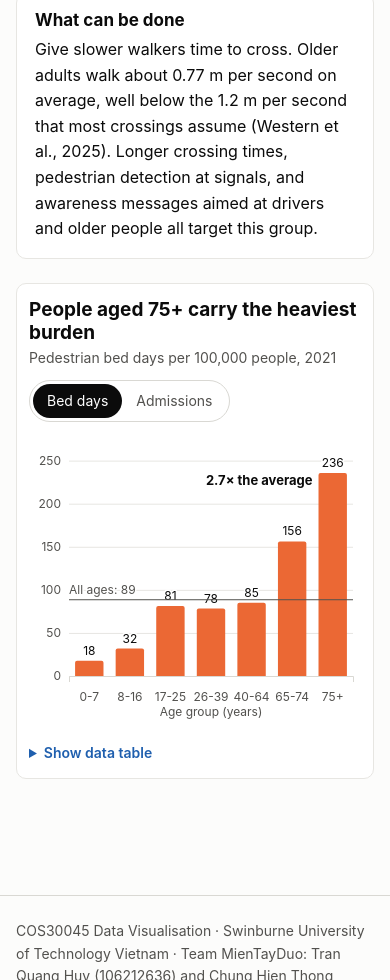
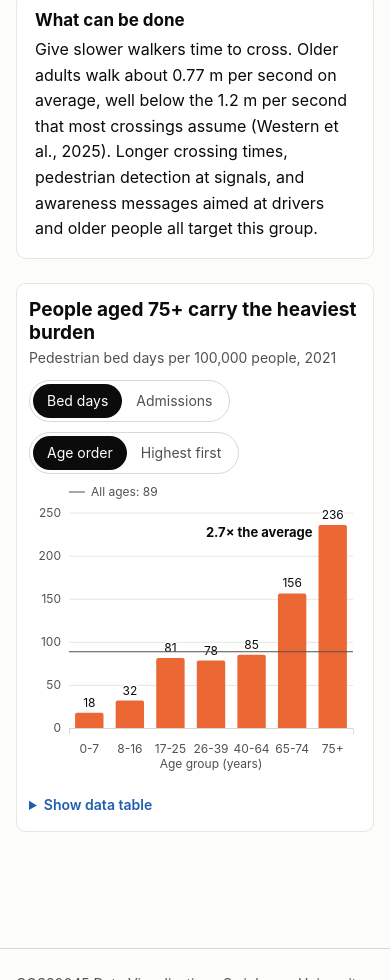
Before and after one commit to Bryan-tran-ivc/COS30045-MienTayDuo-Project-Design-Book-and-Website, a plain HTML site: page story-older.html in a window 390 px wide. Shown: the part 452-1432 px from the top of the page. Drawn offline with Linux system fonts and the light colour scheme.

Commit message:
feat(chart-c): sort by age or highest first [2.4]
- New "Order" toggle (Age order | Highest first, aria-pressed). Highest
  first sorts by the current measure and re-sorts when the measure changes;
  bars, value labels, axis labels and the age band move in one keyed
  transition (0 ms with reduced motion).
- The 75+ annotation sits left of its bar in the right half and right of
  it in the left half, so it is never cut off.
- Reference label: at the end of the chart with the lower bar on wider
  screens; on phones in the strip above the plot with a line sample (it
  collided with the 9.8 label in the admissions view at 375 px).

```diff
--- a/js/chart-c-age-rates.js
+++ b/js/chart-c-age-rates.js
@@ -1,7 +1,7 @@
 /* File: js/chart-c-age-rates.js
  * Purpose: Chart C (Story 1, older people, RQ4) – pedestrian bed days or admissions per 100,000 people by age group,
- *          2021, with a reference line at the all-ages rate. A toggle switches the measure; the reader's age group
- *          (SPEC §3.0.4) is marked.
+ *          2021, with a reference line at the all-ages rate. Toggles switch the measure and the order (age order or
+ *          highest first); the reader's age group (SPEC §3.0.4) is marked.
  * Project: COS30045 · Team MienTayDuo · "Few cases, long stays"
  */
 
@@ -54,8 +54,9 @@ const drawChartC = () => {
   inner.append("g").attr("class", "value-labels");
   const ref = inner.append("g").attr("class", "reference");
   ref.append("line").attr("class", "ref-line").attr("x1", 0).attr("x2", size.innerWidth);
-  ref.append("text").attr("class", "ref-label").attr("x", 0).attr("dy", "-0.45em");
-  inner.append("text").attr("class", "annotation annotation-75").attr("text-anchor", "end");
+  ref.append("line").attr("class", "ref-line ref-sample"); // short line sample next to the label on phones
+  ref.append("text").attr("class", "ref-label");
+  inner.append("text").attr("class", "annotation annotation-75");
   inner.append("g").attr("class", "hits");
 
   if (revealed.c) {
@@ -99,6 +100,18 @@ const updateChartC = (instant = false, atBaseline = false) => {
     .transition(t)
     .call(d3.axisLeft(y).ticks(5).tickSize(-size.innerWidth).tickPadding(8).tickFormat(d3.format(",")));
 
+  // Sort (SPEC §4.C, task 2.4): age order, or highest value of the current measure first. Bars, labels, the
+  // age band and the axis labels all move to their new places in one keyed transition.
+  const order =
+    chartState.c.order === "value"
+      ? [...rows].sort((a, b) => b[measure.column] - a[measure.column]).map((d) => d["Age group"])
+      : AGE_ORDER.filter((age) => rows.some((d) => d["Age group"] === age));
+  x.domain(order);
+  inner
+    .select(".x-axis")
+    .transition(t)
+    .call(d3.axisBottom(x).tickFormat((age) => (isMobile() ? age : AGE_LABELS[age])).tickPadding(10));
+
   const barAt = (d) => {
     const top = atBaseline ? size.innerHeight : y(d[measure.column]);
     return barPathVertical(x(d["Age group"]), top, Math.max(MIN_BAR_WIDTH, x.bandwidth()), size.innerHeight - top);
@@ -116,28 +129,49 @@ const updateChartC = (instant = false, atBaseline = false) => {
     .select(".value-labels")
     .selectAll("text")
     .data(atBaseline ? [] : rows, (d) => d["Age group"])
-    .join("text")
+    .join((enter) => enter.append("text").attr("x", (d) => x(d["Age group"]) + x.bandwidth() / 2))
     .attr("class", "value-label")
     .attr("text-anchor", "middle")
+    .transition(t)
     .attr("x", (d) => x(d["Age group"]) + x.bandwidth() / 2)
-    .transition(t)
     .attr("y", (d) => y(d[measure.column]) - 6)
     .text((d) => measure.format(d[measure.column]));
 
-  inner.select(".ref-line").transition(t).attr("y1", y(allAges)).attr("y2", y(allAges));
+  // Reference line. Wider screens: label just above the line, at the end of the chart whose bar is lower (left in
+  // age order, right when sorted highest first), so it never sits on a tall bar. Phones: the label moves to the empty
+  // strip above the plot with a short line sample, because there it collided with the value labels of the low bars
+  // (the same fix as chart F).
+  const mobile = isMobile();
+  const sampleY = -12;
+  const valueAt = (age) => rows.find((d) => d["Age group"] === age)[measure.column];
+  const labelOnRight = !mobile && valueAt(order[order.length - 1]) < valueAt(order[0]);
+  inner.select(".ref-line:not(.ref-sample)").transition(t).attr("y1", y(allAges)).attr("y2", y(allAges));
+  inner
+    .select(".ref-sample")
+    .attr("x1", 0)
+    .attr("x2", 16)
+    .attr("y1", sampleY)
+    .attr("y2", sampleY)
+    .attr("display", mobile ? null : "none");
   inner
     .select(".ref-label")
+    .attr("dy", mobile ? "0.35em" : "-0.45em")
+    .attr("text-anchor", labelOnRight ? "end" : "start")
+    .text(`All ages: ${measure.format(allAges)}`)
     .transition(t)
-    .attr("y", y(allAges))
-    .text(`All ages: ${measure.format(allAges)}`);
+    .attr("x", mobile ? 22 : labelOnRight ? size.innerWidth : 0)
+    .attr("y", mobile ? sampleY : y(allAges));
 
-  // Annotation on the 75+ bar, computed from the data
+  // Annotation on the 75+ bar, computed from the data. It sits left of the bar when the bar is in the right half of
+  // the chart and right of it otherwise, so it is never cut off when the bars are sorted.
   const oldest = rows.find((d) => d["Age group"] === "75+");
+  const oldestOnRight = x("75+") + x.bandwidth() / 2 > size.innerWidth / 2;
   inner
     .select(".annotation-75")
-    .attr("x", x("75+") - 6)
+    .attr("text-anchor", oldestOnRight ? "end" : "start")
     .text(atBaseline || !oldest ? "" : `${formatters.ratio1(oldest[measure.column] / allAges)}× the average`)
     .transition(t)
+    .attr("x", oldestOnRight ? x("75+") - 6 : x("75+") + x.bandwidth() + 6)
     .attr("y", oldest ? y(oldest[measure.column]) + 12 : 0);
 
   // Reader's age group (SPEC §4.C, task 2.1): a light band behind its bar and a bold axis label
--- a/js/interactions.js
+++ b/js/interactions.js
@@ -38,6 +38,12 @@ const initChartControls = () => {
   wireToggle("toggle-c", (value) => {
     if (chartState.c.measure === value) return;
     chartState.c.measure = value;
+    if (drawnCharts.has("c")) updateChartC();
+  });
+  // Chart C order: age order or highest first (task 2.4)
+  wireToggle("toggle-c-order", (value) => {
+    if (chartState.c.order === value) return;
+    chartState.c.order = value;
     if (drawnCharts.has("c")) updateChartC();
   });
   wireToggle("toggle-e", (value) => {
--- a/js/shared-constants.js
+++ b/js/shared-constants.js
@@ -233,7 +233,7 @@ const formatters = {
 // ---------- Current state of each chart's control (changed by interactions.js) ----------
 const chartState = {
   a: { showWithoutDeaths: false, highlight: null, year: null }, // highlight: null | "bed" | "adm"; year: last scrubbed
-  c: { measure: "bedDays" }, // "bedDays" | "admissions"
+  c: { measure: "bedDays", order: "age" }, // measure: "bedDays" | "admissions"; order: "age" | "value"
   d: { ageGroup: ALL_AGES },
   e: { view: "average" }, // "average" | "year"
 };
--- a/story-older.html
+++ b/story-older.html
@@ -102,6 +102,10 @@
                 <button type="button" data-value="bedDays" aria-pressed="true">Bed days</button>
                 <button type="button" data-value="admissions" aria-pressed="false">Admissions</button>
               </div>
+              <div class="segmented" role="group" aria-label="Order" id="toggle-c-order">
+                <button type="button" data-value="age" aria-pressed="true">Age order</button>
+                <button type="button" data-value="value" aria-pressed="false">Highest first</button>
+              </div>
             </div>
             <div class="chart" id="chart-c"></div>
             <details class="data-table">
```
